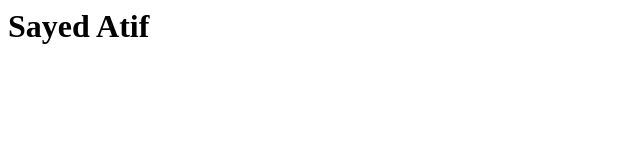
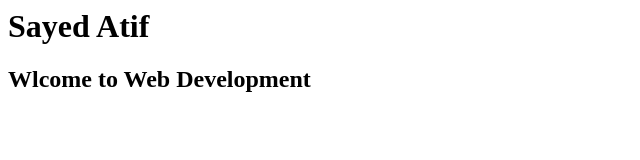
Before and after one commit to Sayed-Atif/08_rtt, a plain HTML site: page index.html in a window 1280 px wide. Shown: the whole page, without its empty margins (0-640 px from the left). Drawn offline with Linux system fonts and the light colour scheme.

Commit message:
2nd Commit

```diff
--- a/index.html
+++ b/index.html
@@ -9,6 +9,7 @@
     </head>
     <body>
         <h1>Sayed Atif</h1>
+        <h2>Wlcome to Web Development</h2>
 
 
 
```
